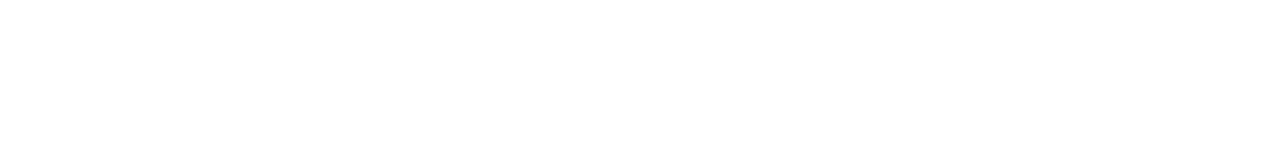
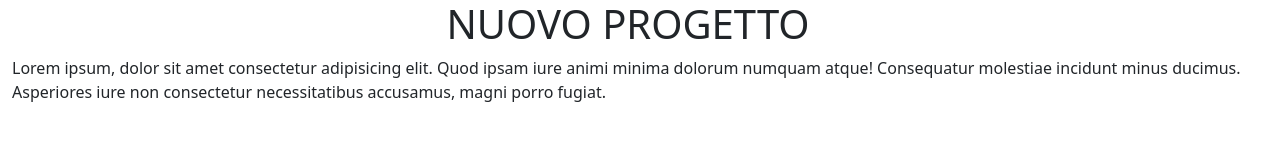
Before and after one commit to esewi2/selfwork-git, a plain HTML site: page index.html in a window 1280 px wide. Drawn offline with nearby package versions, Linux system fonts and the light colour scheme.

Commit message:
creato header

```diff
--- a/index.html
+++ b/index.html
@@ -5,10 +5,17 @@
     <meta name="viewport" content="width=device-width, initial-scale=1">
     <title>Bootstrap demo</title>
     <link href="https://cdn.jsdelivr.net/npm/bootstrap@5.3.3/dist/css/bootstrap.min.css" rel="stylesheet" integrity="sha384-QWTKZyjpPEjISv5WaRU9OFeRpok6YctnYmDr5pNlyT2bRjXh0JMhjY6hW+ALEwIH" crossorigin="anonymous">
+    <link rel="stylesheet" href="style.css">
   </head>
   <body>
 
+    <header class="container-fluid ">
+        <div class="row w-100 align-items-center justify-content-center">
+            <h1 class="text-center">NUOVO PROGETTO</h1>
+            <p>Lorem ipsum, dolor sit amet consectetur adipisicing elit. Quod ipsam iure animi minima dolorum numquam atque! Consequatur molestiae incidunt minus ducimus. Asperiores iure non consectetur necessitatibus accusamus, magni porro fugiat.</p>
+        </div>
 
+    </header>
 
     <script src="https://cdn.jsdelivr.net/npm/bootstrap@5.3.3/dist/js/bootstrap.bundle.min.js" integrity="sha384-YvpcrYf0tY3lHB60NNkmXc5s9fDVZLESaAA55NDzOxhy9GkcIdslK1eN7N6jIeHz" crossorigin="anonymous"></script>
   </body>
```
